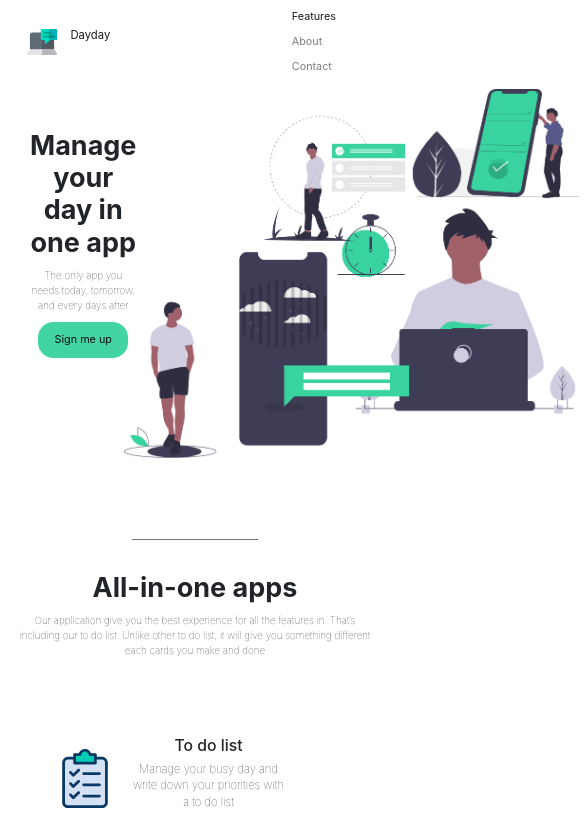
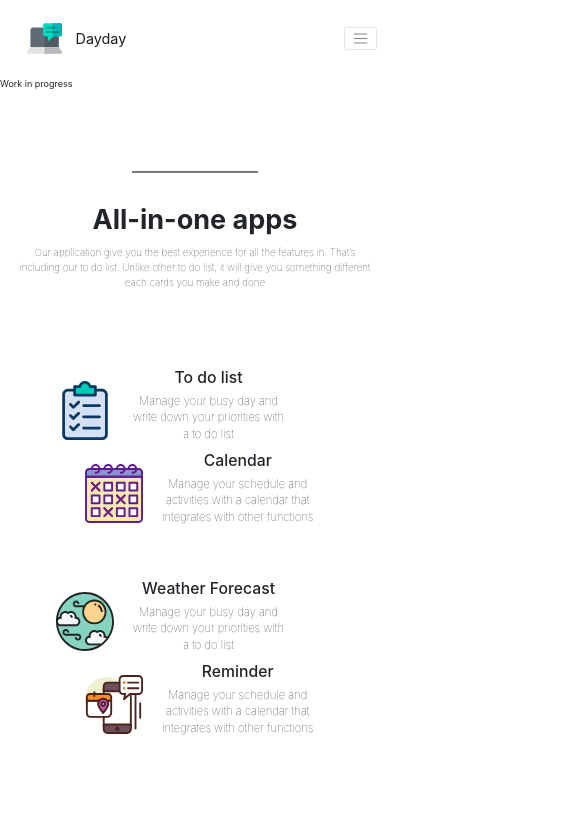
Before and after one commit to jte0711/simple-landing-page, a Next.js app: page / in a window 390 px wide. Shown: the top 820 px of the page, 585 px wide, since content can reach past the window. Built offline with nearby package versions, Linux system fonts and the light colour scheme.

Commit message:
Add code for Navbar Mobile View

```diff
--- a/components/css/style.css
+++ b/components/css/style.css
@@ -48,6 +48,23 @@ h3 {
   margin: 0rem 0.65rem;
 }
 
+.mr-auto{
+  display: flex;
+  align-items: center;
+}
+
+.mr-auto span{
+  font-size: 1.6rem;
+}
+
+.collapseItem{
+  font-size: 1.4rem;
+}
+
+.nav-link{
+  padding: 1.5rem 2rem;
+}
+
 .navFooterItems {
   color: white;
   font-size: 1.1rem;
--- a/components/header.jsx
+++ b/components/header.jsx
@@ -1,5 +1,5 @@
-import React from 'react';
-import Link from 'next/link';
+import React, {useState} from 'react';
+import { Collapse, Navbar, NavbarToggler, NavbarBrand, Nav, NavItem, NavLink } from 'reactstrap';
 
 let logoStyle = {
   margin: "1.5rem 2rem",
@@ -14,7 +14,38 @@ let navStyle = {
 }
 
 class NavHead extends React.Component{
+
+  constructor(props){
+    super(props);
+    this.state = {
+      screenWidth: 1000,
+      collapse: false
+    }
+    this.toggleNavbar = this.toggleNavbar.bind(this);
+  }
+
+  componentDidMount(){
+    window.addEventListener("resize", this.resize.bind(this));
+    this.resize();
+  }
+
+  resize(){
+    let curWidth = window.innerWidth;
+    if (curWidth !== this.state.screenWidth) {
+        this.setState({screenWidth:curWidth});
+    }
+  }
+
+  toggleNavbar(event){
+    this.setState({
+      collapse: !this.state.collapse
+    });
+  }
   render(){
+
+    let isMobile = (this.state.screenWidth <= 720);
+
+    if (isMobile !== true){
       return(
         <nav className="navbar navbar-expand-sm navbar-light d-flex justify-content-between" style={navStyle}>
           <a className="navbar-brand d-flex" href="/index">
@@ -32,6 +63,33 @@ class NavHead extends React.Component{
           </div>
         </nav>
       );
+    } else {
+      return(
+        <div>
+          <Navbar color="faded" light>
+            <NavbarBrand href="/" className="mr-auto">
+              <img style={logoStyle} src="images/laptop.svg" width="35" height="35" className="d-inline-block align-top" alt="logo"/>
+              <span style={spanStyle}>Dayday</span>
+            </NavbarBrand>
+            <NavbarToggler onClick={this.toggleNavbar} className="mr-2" />
+            <Collapse isOpen={this.state.collapse} navbar>
+              <Nav navbar>
+                <NavItem>
+                  <NavLink href="/index" className="collapseItem">Features</NavLink>
+                </NavItem>
+                <NavItem>
+                  <NavLink href="/index" className="collapseItem">About</NavLink>
+                </NavItem>
+                <NavItem>
+                  <NavLink href="/contact" className="collapseItem">Contact</NavLink>
+                </NavItem>
+              </Nav>
+            </Collapse>
+          </Navbar>
+        </div>
+      );
+    }
+
   }
 }
 
--- a/components/home.jsx
+++ b/components/home.jsx
@@ -1,4 +1,5 @@
-import React from 'react';
+import React, {useState} from 'react';
+import { Collapse, Navbar, NavbarToggler, NavbarBrand, Nav, NavItem, NavLink } from 'reactstrap';
 import Buttons from '../components/button';
 
 let bgImgStyle = {
@@ -16,7 +17,31 @@ let ctaStyle = {
 
 
 class Home extends React.Component{
+
+  constructor(props){
+    super(props);
+    this.state = {
+      screenWidth: 1400
+    }
+  }
+
+  componentDidMount(){
+    window.addEventListener("resize", this.resize.bind(this));
+    this.resize();
+  }
+
+  resize(){
+    let curWidth = window.innerWidth;
+    if (curWidth !== this.state.screenWidth) {
+        this.setState({screenWidth:curWidth});
+    }
+  }
+
   render(){
+
+    let isMobile = (this.state.screenWidth <= 720);
+
+    if (isMobile !== true){
       return(
         <div className="container-fluid d-flex">
           <div className="container" style={ctaStyle}>
@@ -29,6 +54,12 @@ class Home extends React.Component{
           </div>
         </div>
       );
+    } else {
+      return(
+        <p>Work in progress</p>
+      );
+    }
+
   }
 }
 
--- a/pages/index.js
+++ b/pages/index.js
@@ -7,7 +7,8 @@ import PageTodo from '../components/prosTodo';
 import CallToAction from '../components/callToAction';
 import Footer from '../components/footer';
 import NavHead from '../components/header';
-import 'bootstrap/dist/css/bootstrap.css';
+import "../node_modules/jquery/dist/jquery.min.js";
+import '../node_modules/bootstrap/dist/css/bootstrap.css';
 import "../components/css/style.css";
 
 
```
Lines whose indentation alone changed are shown as unchanged.
